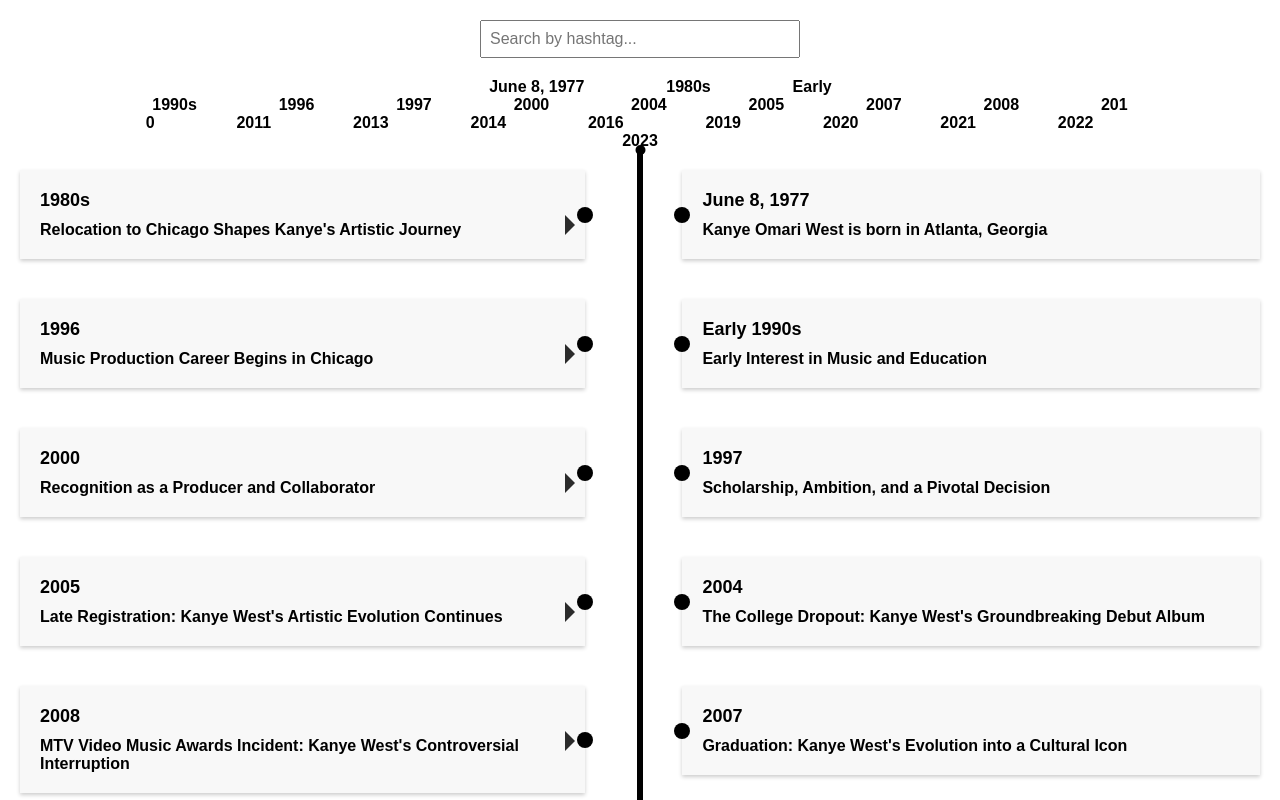
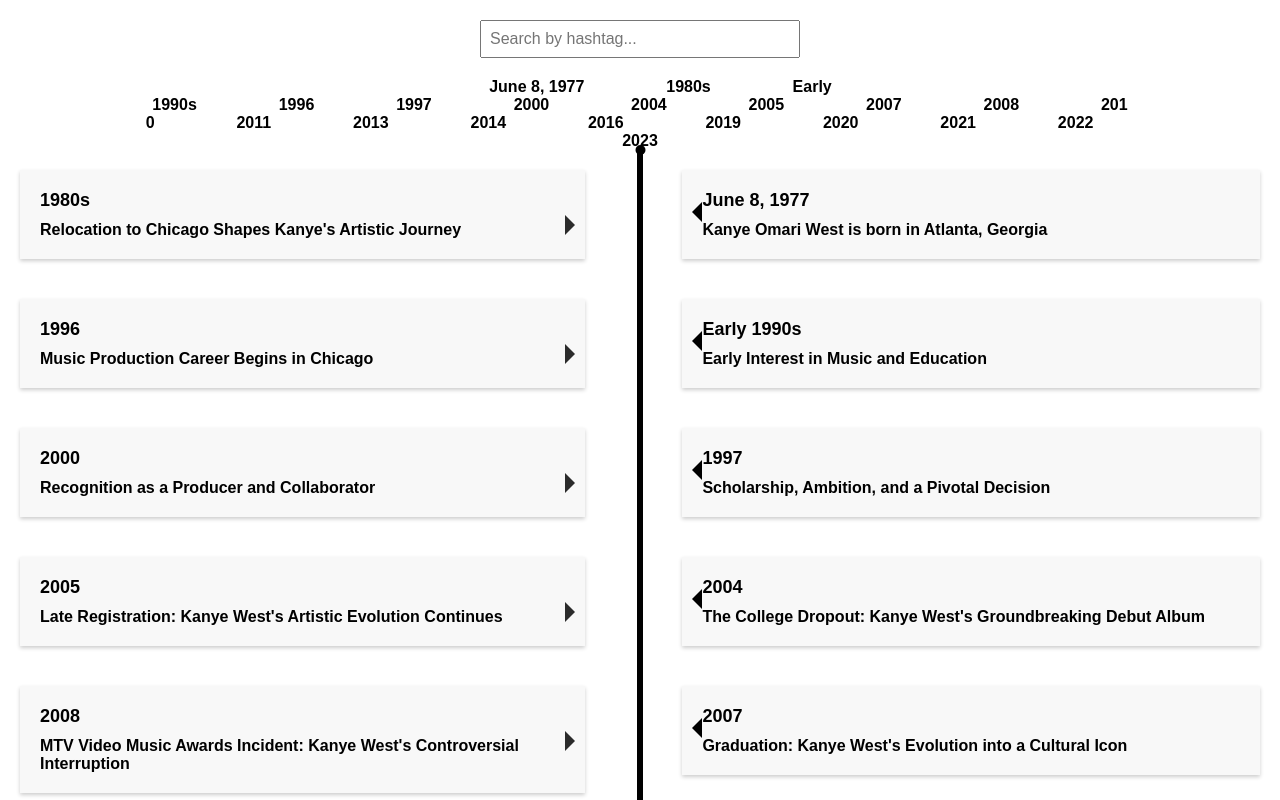
Before and after one commit to RW-501/Kanye-West-Timeline, a plain HTML site: page index.html in a window 1280 px wide. Shown: the top 800 px of the page. Drawn offline with nearby package versions, Linux system fonts and the light colour scheme.

Commit message:
Update styles.css

```diff
--- a/styles.css
+++ b/styles.css
@@ -100,13 +100,13 @@ width: 41%;
 content: " ";
     height: 0;
     position: absolute;
-    top: 22px;
-    width: 100%;
+    top: 32px;
+    width: 0;
     z-index: 1;
     left: 10px;
     border: medium solid black;
     border-width: 10px 10px 10px 0;
-    border-color: transparent transparent transparent #2b2b2b;
+    border-color: transparent black transparent transparent;
 
 }
 
@@ -128,8 +128,8 @@ content: " ";
   transform: scale(1.02);
 }
 
-.card:after {
-  content: "";
+.card: after {
+
   position: absolute;
   top: 50%;
   right: -8px;
```
